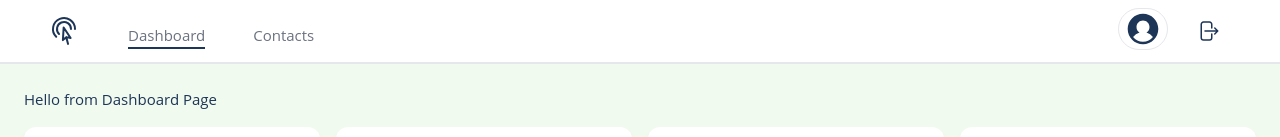
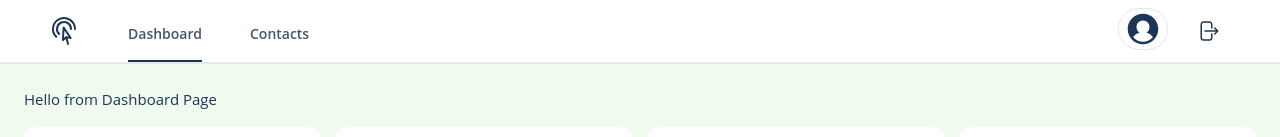
Before and after one commit to takinur/leveling, a Vue app: page / in a window 1280 px wide. Shown: the top 137 px of the page. Built offline with nearby package versions, Linux system fonts and the light colour scheme.

Commit message:
Navbar Active Class

```diff
--- a/src/App.vue
+++ b/src/App.vue
@@ -43,7 +43,7 @@ const navLinks = [
               v-for="link in navLinks"
               :key="link.name"
               :to="link.path"
-              class="text-gray-500 hover:text-gray-900"
+              class="h-full text-slate-600 font-semibold text-sm hover:text-slate-800"
               >{{ link.name }}</RouterLink
             >
           </div>
@@ -138,7 +138,7 @@ const navLinks = [
 
 <style scoped>
 nav a.router-link-exact-active {
-  border-bottom: 2px solid #1d3557;
+  border-bottom: 2.5px solid #1d3557;
 }
 nav a.router-link-exact-active:hover {
   background-color: transparent;
```
